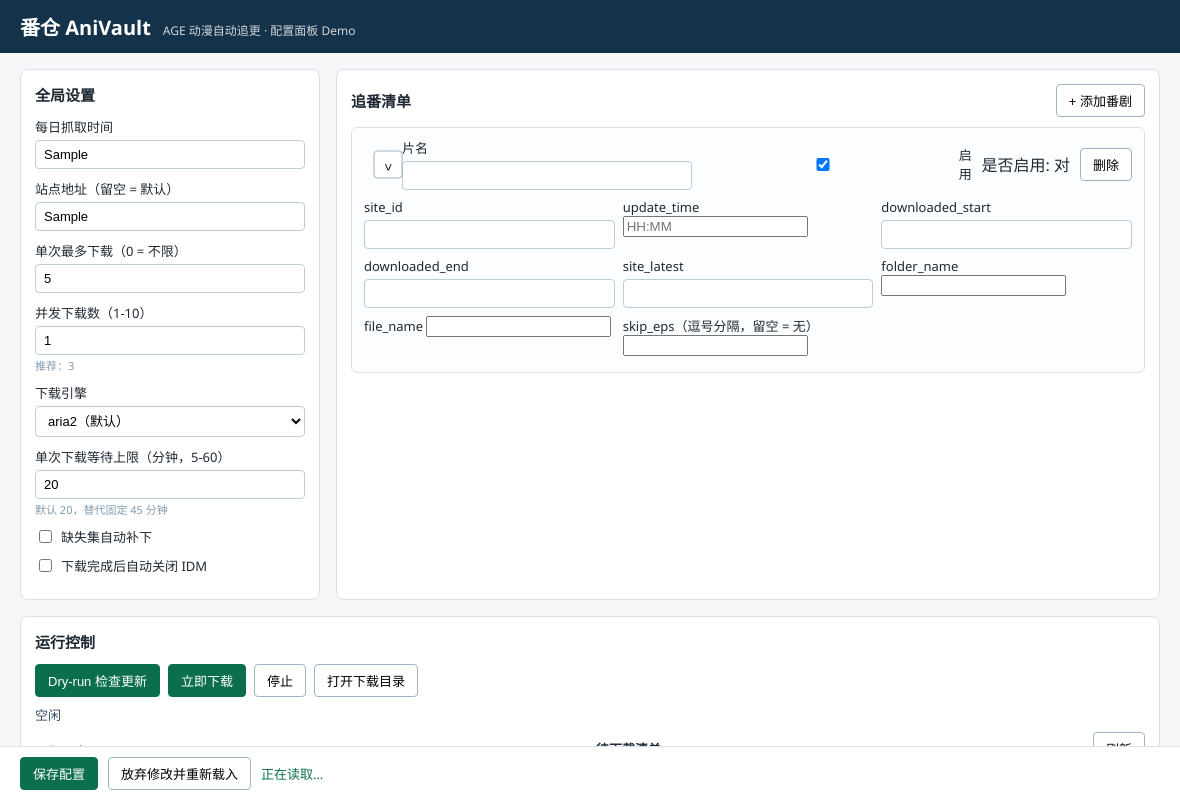
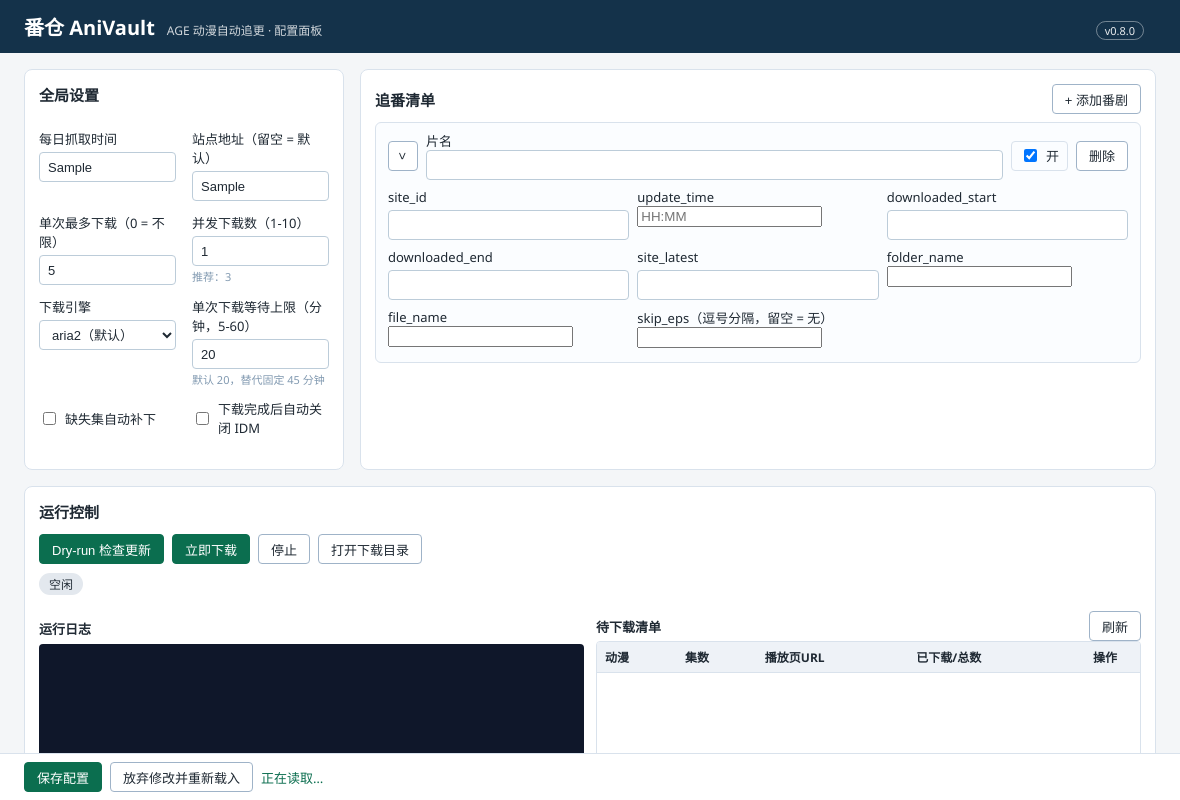
Before and after one commit to heathfris/AniVault, an Electron app: page renderer/index.html in a window 1180 px wide. Both pictures are taken after typing "Sample", "Sample", "5" into the empty fields and a click on the button "+ 添加番剧". Drawn offline with Linux system fonts and the light colour scheme; no server answers.

Commit message:
feat: professional UI polish & screenshot QA v0.8.0

```diff
--- a/package.json
+++ b/package.json
@@ -1,14 +1,15 @@
 {
   "name": "anivault",
   "productName": "番仓 AniVault",
-  "version": "0.7.0",
+  "version": "0.8.0",
   "description": "AGE 动漫自动追更下载器桌面面板（配置 + 运行控制，aria2 引擎）",
   "main": "electron/main.js",
   "private": true,
   "scripts": {
     "start": "electron .",
     "smoke": "electron . --smoke",
-    "selftest": "electron . --selftest"
+    "selftest": "electron . --selftest",
+    "screenshot": "electron . --screenshot"
   },
   "devDependencies": {
     "electron": "^43.3.0"
--- a/renderer/index.html
+++ b/renderer/index.html
@@ -8,7 +8,8 @@
 <body>
   <header>
     <h1>番仓 AniVault</h1>
-    <span class="sub">AGE 动漫自动追更 · 配置面板 Demo</span>
+    <span class="sub">AGE 动漫自动追更 · 配置面板</span>
+    <span class="version-badge">v0.8.0</span>
     <span id="status" class="status"></span>
   </header>
   <main>
@@ -74,12 +75,14 @@
             <h3>待下载清单</h3>
             <button id="csv-refresh">刷新</button>
           </div>
+          <div class="csv-scroll">
             <table id="csv-table">
               <thead>
                 <tr><th>动漫</th><th>集数</th><th>播放页URL</th><th>已下载/总数</th><th>操作</th></tr>
               </thead>
               <tbody></tbody>
             </table>
+          </div>
         </div>
       </div>
       <details id="env-info-box">
--- a/renderer/renderer.js
+++ b/renderer/renderer.js
@@ -38,9 +38,9 @@ function createCard(title, item, expanded = false) {
         <input class="f-title" value="${escapeHtml(title)}">
       </label>
       <label class="check enable-toggle">
-        <input class="f-enabled" type="checkbox" ${item.enabled === false ? '' : 'checked'}> 启用
+        <input class="f-enabled" type="checkbox" ${item.enabled === false ? '' : 'checked'}>
+        <span class="toggle-text">${item.enabled === false ? '关' : '开'}</span>
       </label>
-      <span class="enabled-label">是否启用: ${item.enabled === false ? '错' : '对'}</span>
       <button class="del">删除</button>
     </div>
     <div class="fields">
@@ -72,6 +72,11 @@ function createCard(title, item, expanded = false) {
     <div class="card-errors errors"></div>`;
   card.querySelector('.del').addEventListener('click', () => card.remove());
   card.querySelector('.arrow').addEventListener('click', () => card.classList.toggle('open'));
+  const enableInput = card.querySelector('.f-enabled');
+  enableInput.addEventListener('change', () => {
+    const text = card.querySelector('.toggle-text');
+    if (text) text.textContent = enableInput.checked ? '开' : '关';
+  });
   return card;
 }
 
--- a/renderer/styles.css
+++ b/renderer/styles.css
@@ -1,29 +1,54 @@
+:root {
+  --color-header: #14324A;
+  --color-primary: #0B6E4F;
+  --color-bg: #F4F6F8;
+  --color-border: #D9E2EC;
+  --color-text: #1F2933;
+  --color-muted: #829AB1;
+  --color-error: #B3261E;
+  --color-log-bg: #0F172A;
+  --color-log-text: #D1FAE5;
+  --space-1: 4px;
+  --space-2: 8px;
+  --space-3: 12px;
+  --space-4: 16px;
+  --space-5: 24px;
+  --control-h: 30px;
+}
+
 * {
   box-sizing: border-box;
 }
 
+html,
 body {
   margin: 0;
+  overflow-x: hidden;
+}
+
+body {
   font-family: "Microsoft YaHei", "Segoe UI", sans-serif;
-  background: #f4f6f8;
-  color: #1f2933;
+  background: var(--color-bg);
+  color: var(--color-text);
   display: flex;
   flex-direction: column;
   height: 100vh;
+  min-width: 0;
 }
 
 header {
-  background: #14324a;
+  background: var(--color-header);
   color: #fff;
-  padding: 12px 20px;
+  padding: var(--space-3) var(--space-5);
   display: flex;
   align-items: baseline;
-  gap: 12px;
+  gap: var(--space-3);
 }
 
 header h1 {
   margin: 0;
   font-size: 20px;
+  font-weight: 600;
 }
 
 header .sub {
@@ -31,72 +56,91 @@ header .sub {
   opacity: 0.8;
 }
 
+header .version-badge {
+  margin-left: auto;
+  font-size: 11px;
+  border: 1px solid rgba(255, 255, 255, 0.45);
+  border-radius: 10px;
+  padding: 1px 8px;
+  opacity: 0.9;
+}
+
 header .status {
-  margin-left: auto;
   font-size: 12px;
 }
 
 main {
   flex: 1;
   display: grid;
-  grid-template-columns: 300px 1fr;
-  gap: 16px;
-  padding: 16px 20px;
+  grid-template-columns: 320px 1fr;
+  gap: var(--space-4);
+  padding: var(--space-4) var(--space-5);
   overflow: auto;
+  min-width: 0;
 }
 
 section {
   background: #fff;
-  border: 1px solid #d9e2ec;
+  border: 1px solid var(--color-border);
   border-radius: 8px;
   padding: 14px;
+  min-width: 0;
 }
 
 section h2 {
-  margin: 0 0 12px;
+  margin: 0 0 var(--space-3);
   font-size: 15px;
+  font-weight: 600;
 }
 
 section h3 {
-  margin: 10px 0 6px;
+  margin: var(--space-2) 0 6px;
   font-size: 13px;
+  font-weight: 600;
+}
+
+#global {
+  display: grid;
+  grid-template-columns: 1fr 1fr;
+  gap: var(--space-3) var(--space-4);
+  align-content: start;
+}
+
+#global h2,
+#global .errors {
+  grid-column: 1 / -1;
 }
 
 label {
   display: block;
   font-size: 13px;
-  margin-bottom: 10px;
+  min-width: 0;
 }
 
 label input[type="text"],
-label input[type="number"] {
-  width: 100%;
-  margin-top: 4px;
-  padding: 6px 8px;
-  border: 1px solid #bcccd9;
-  border-radius: 4px;
-  font-size: 13px;
-}
-
+label input[type="number"],
 label select {
   width: 100%;
-  margin-top: 4px;
-  padding: 6px 8px;
+  margin-top: var(--space-1);
+  height: var(--control-h);
+  padding: 4px 8px;
   border: 1px solid #bcccd9;
   border-radius: 4px;
   font-size: 13px;
   background: #fff;
+  color: var(--color-text);
 }
 
 label.check {
   display: flex;
   align-items: center;
   gap: 6px;
+  min-height: var(--control-h);
 }
 
 .hint {
   display: block;
-  color: #829ab1;
+  color: var(--color-muted);
   font-size: 11px;
   margin-top: 2px;
 }
@@ -105,7 +149,8 @@ label.check {
   display: flex;
   justify-content: space-between;
   align-items: center;
-  margin-bottom: 10px;
+  margin-bottom: var(--space-2);
+  gap: var(--space-2);
 }
 
 .section-head h2 {
@@ -113,41 +158,58 @@ label.check {
 }
 
 .anime-card {
-  border: 1px solid #d9e2ec;
+  border: 1px solid var(--color-border);
   border-radius: 6px;
-  padding: 10px 12px;
-  margin-bottom: 12px;
+  padding: var(--space-2) var(--space-3);
+  margin-bottom: var(--space-3);
   background: #fbfdff;
+  min-width: 0;
 }
 
 .card-head {
   display: flex;
-  justify-content: space-between;
   align-items: center;
-  margin-bottom: 8px;
+  gap: var(--space-2);
+  margin-bottom: var(--space-2);
+  min-height: var(--control-h);
 }
 
-.card-head label {
+.card-head label:first-of-type {
   margin: 0;
   flex: 1;
+  min-width: 0;
 }
 
-.card-head input {
+.card-head label:first-of-type input {
   width: 100%;
-  margin-top: 4px;
-  padding: 6px 8px;
+  margin-top: 0;
+  height: var(--control-h);
+  padding: 4px 8px;
   border: 1px solid #bcccd9;
   border-radius: 4px;
   font-size: 13px;
 }
 
+.card-head .enable-toggle {
+  flex: 0 0 auto;
+  white-space: nowrap;
+  min-height: var(--control-h);
+  padding: 0 8px;
+  border: 1px solid var(--color-border);
+  border-radius: 4px;
+  cursor: pointer;
+  user-select: none;
+}
+
 .card-head button {
-  margin-left: 10px;
+  margin-left: 0;
+  flex: 0 0 auto;
 }
 
 .arrow {
-  width: 28px;
-  flex: 0 0 28px;
+  width: var(--control-h);
+  height: var(--control-h);
+  padding: 0;
   transition: transform 0.15s;
 }
 
@@ -162,20 +224,33 @@ label.check {
 .anime-card.open .fields {
   display: grid;
   grid-template-columns: repeat(3, 1fr);
-  gap: 8px;
+  gap: var(--space-2);
 }
 
 .fields label {
   margin: 0;
+  min-width: 0;
 }
 
 button {
-  padding: 6px 12px;
+  min-height: var(--control-h);
+  padding: 4px 12px;
   border: 1px solid #9fb3c8;
   border-radius: 4px;
   background: #fff;
   cursor: pointer;
   font-size: 13px;
+  color: var(--color-text);
+}
+
+button.primary {
+  background: var(--color-primary);
+  border-color: var(--color-primary);
+  color: #fff;
+}
+
+button:hover:not(:disabled) {
+  filter: brightness(0.96);
 }
 
 button:disabled {
@@ -183,14 +258,9 @@ button:disabled {
   cursor: not-allowed;
 }
 
-button.primary {
-  background: #0b6e4f;
-  border-color: #0b6e4f;
-  color: #fff;
-}
-
-button:hover:not(:disabled) {
-  filter: brightness(0.96);
+:focus-visible {
+  outline: 2px solid var(--color-primary);
+  outline-offset: 2px;
 }
 
 #run {
@@ -199,107 +269,150 @@ button:hover:not(:disabled) {
 
 .run-buttons {
   display: flex;
-  gap: 8px;
-  margin-bottom: 8px;
+  gap: var(--space-2);
+  margin-bottom: var(--space-2);
+  flex-wrap: wrap;
 }
 
 .run-status {
-  font-size: 13px;
-  color: #334e68;
-  margin-bottom: 8px;
+  display: inline-block;
+  font-size: 12px;
+  color: var(--color-text);
+  background: #e3e8ee;
+  border-radius: 12px;
+  padding: 2px 10px;
+  margin-bottom: var(--space-2);
 }
 
 .run-status.running {
-  color: #b3261e;
+  background: var(--color-error);
+  color: #fff;
   font-weight: 600;
 }
 
 .schedule-status {
   font-size: 12px;
-  color: #0b6e4f;
-  margin-bottom: 8px;
+  color: var(--color-primary);
+  margin-bottom: var(--space-2);
 }
 
 .episode-status {
   font-size: 12px;
-  color: #334e68;
-  margin-bottom: 8px;
+  color: var(--color-text);
+  margin-bottom: var(--space-2);
 }
 
 .run-columns {
   display: grid;
   grid-template-columns: 1fr 1fr;
-  gap: 12px;
+  gap: var(--space-3);
+  align-items: stretch;
+  min-height: 240px;
+}
+
+.run-columns > div {
+  display: flex;
+  flex-direction: column;
+  min-width: 0;
+  min-height: 0;
 }
 
 .log {
-  height: 220px;
+  flex: 1;
+  min-height: 240px;
   overflow: auto;
-  background: #0f172a;
-  color: #d1fae5;
+  background: var(--color-log-bg);
+  color: var(--color-log-text);
   font: 12px/1.5 Consolas, "Courier New", monospace;
-  padding: 8px;
+  padding: var(--space-2);
   white-space: pre-wrap;
   word-break: break-all;
+  border-radius: 4px;
 }
 
 .csv-head {
   display: flex;
   justify-content: space-between;
   align-items: center;
+  gap: var(--space-2);
 }
 
 .csv-head h3 {
   margin: 0;
 }
 
+.csv-scroll {
+  flex: 1;
+  min-height: 240px;
+  overflow: auto;
+  border: 1px solid var(--color-border);
+  border-radius: 4px;
+}
+
 table {
   width: 100%;
   border-collapse: collapse;
   font-size: 12px;
+  min-width: 0;
 }
 
-th, td {
-  border: 1px solid #d9e2ec;
-  padding: 4px 6px;
+th,
+td {
+  border-bottom: 1px solid var(--color-border);
+  padding: 6px 8px;
   text-align: left;
+  vertical-align: middle;
   word-break: break-all;
 }
 
 th {
   background: #eef2f7;
+  position: sticky;
+  top: 0;
+}
+
+th:last-child,
+td:last-child {
+  width: 70px;
+  text-align: center;
+}
+
+td button {
+  min-height: 26px;
+  padding: 2px 10px;
 }
 
 details {
-  margin-top: 10px;
+  margin-top: var(--space-2);
   font-size: 12px;
 }
 
 details pre {
   background: #f0f4f8;
-  border: 1px solid #d9e2ec;
+  border: 1px solid var(--color-border);
   border-radius: 4px;
-  padding: 8px;
+  padding: var(--space-2);
   white-space: pre-wrap;
   word-break: break-all;
 }
 
 footer {
-  padding: 10px 20px;
+  padding: var(--space-2) var(--space-5);
   display: flex;
   align-items: center;
-  gap: 10px;
+  gap: var(--space-2);
   background: #fff;
-  border-top: 1px solid #d9e2ec;
+  border-top: 1px solid var(--color-border);
 }
 
 .save-msg {
   font-size: 13px;
-  color: #0b6e4f;
+  color: var(--color-primary);
+  min-width: 0;
 }
 
 .errors {
-  color: #b3261e;
+  color: var(--color-error);
   font-size: 12px;
   margin-top: 6px;
 }
```
Also changed, not shown: BLOCKED.md (+5 -0 lines), PROGRESS.md (+5 -0 lines), docs/ui-design.md (added, +58 -0 lines), electron/main.js (+38 -0 lines), 使用说明.md (+3 -2 lines), README.md, 1 other file. Lines whose indentation alone changed are shown as unchanged.
